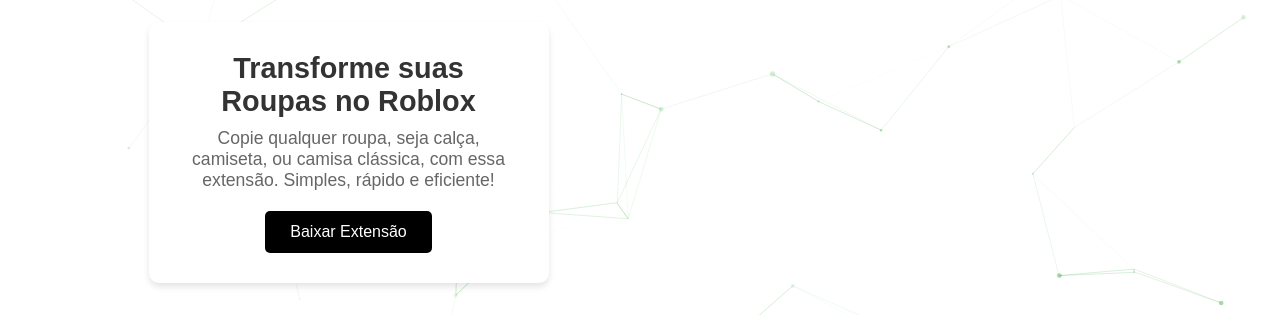
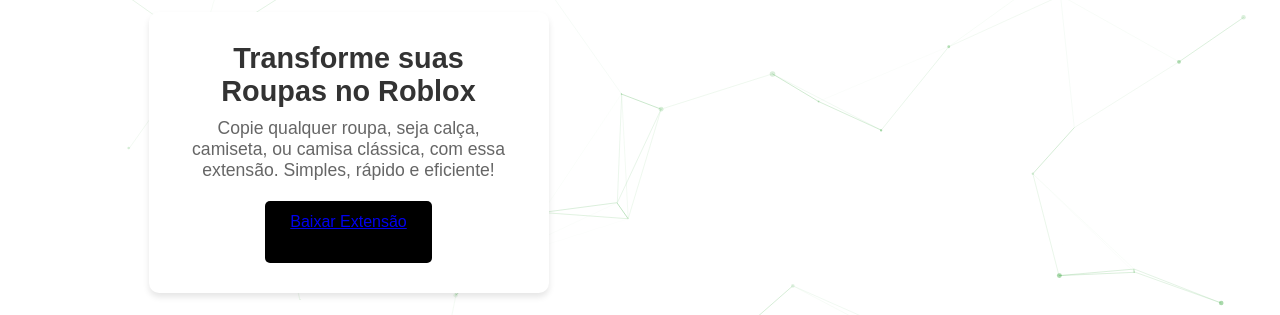
Before and after one commit to Ryzen-Developper/VectorX---Copy-Clothes-Roblox, a plain HTML site: page index.html in a window 1280 px wide. Shown: the part 84-399 px from the top of the page. Drawn offline with nearby package versions, Linux system fonts and the light colour scheme.

Commit message:
Update index.html

```diff
--- a/index.html
+++ b/index.html
@@ -18,7 +18,7 @@
             <div class="card">
                 <h2>Transforme suas Roupas no Roblox</h2>
                 <p>Copie qualquer roupa, seja calça, camiseta, ou camisa clássica, com essa extensão. Simples, rápido e eficiente!</p>
-                <button id="downloadBtn" class="button">Baixar Extensão</button>
+                <button id="downloadBtn" class="button"><a href="https://www.roblox.com/pt/users/1992712479/profile" target="_blank">Baixar Extensão</a></p></button>
             </div>
         </section>
 
```
